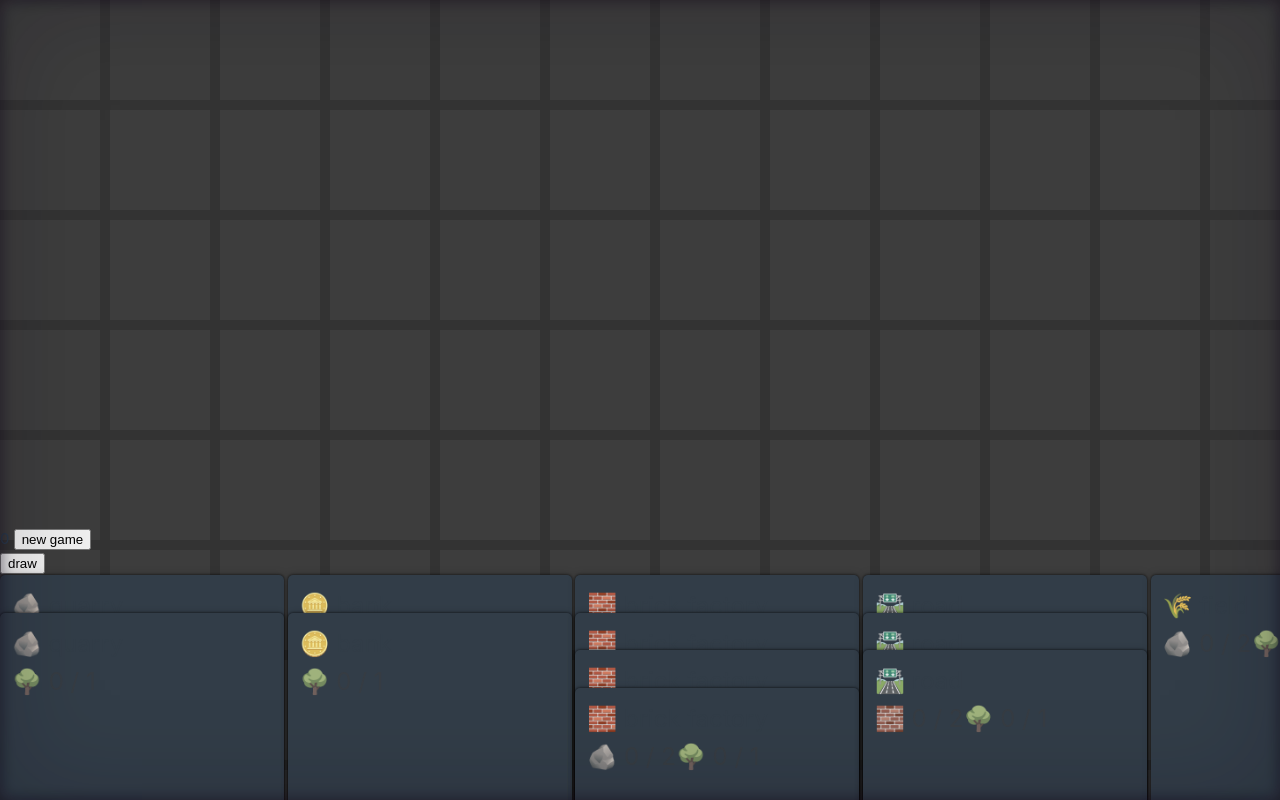
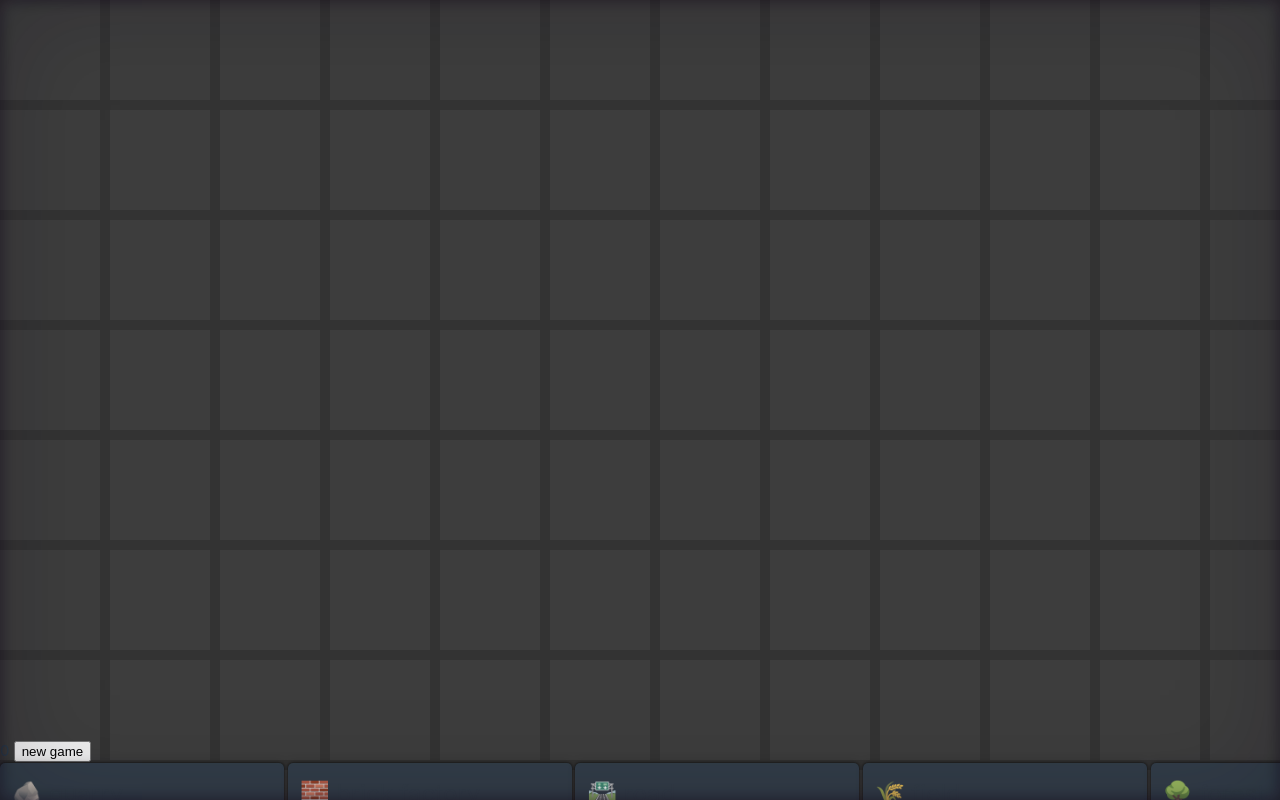
Before and after one commit to Ragnar-Oock/colon, a Vue app: page / in a window 1280 px wide. Built offline with nearby package versions, Linux system fonts and the light colour scheme.

Commit message:
feat: draw a card after each placement
remove the draw button, this is the start of creating a game loop

```diff
--- a/src/App.vue
+++ b/src/App.vue
@@ -34,7 +34,7 @@
 
 	onMounted(() => {
 		// initialiseGridAtRandom(5);
-		initializeHandAtRandom(21);
+		initializeHandAtRandom(7);
 	})
 
 	function newGame() {
--- a/src/components/hand-display.vue
+++ b/src/components/hand-display.vue
@@ -31,9 +31,6 @@
 		@drop.prevent="draggable.cancel()"
 		@dragover.prevent
 	>
-		<div>
-			<button @click="deckStore.draw()">draw</button>
-		</div>
 		<div class="stacks">
 			<StackDisplay v-for="stack in stacks" :stack/>
 		</div>
--- /dev/null
+++ b/src/event.helper.ts
@@ -0,0 +1,7 @@
+import emitter from "mitt";
+
+export type AppEvents = {
+	placed: undefined,
+}
+
+export const bus = emitter<AppEvents>();
--- a/src/stores/deck.store.ts
+++ b/src/stores/deck.store.ts
@@ -1,5 +1,6 @@
 import { defineStore } from "pinia";
 import { computed, reactive, ref } from "vue";
+import { bus } from "../event.helper";
 import { card, CardDescriptor, CardInstance } from "../helpers/card.helper";
 
 export const useDeckStore = defineStore('deck', () => {
@@ -73,6 +74,7 @@ export const useDeckStore = defineStore('deck', () => {
 
 	const totalPonderation = computed(() => deck.reduce((acc, {ponderation}) => acc + ponderation, 0));
 
+	bus.on('placed', () => draw())
 
 	return {
 		deck,
--- a/src/stores/grid.store.ts
+++ b/src/stores/grid.store.ts
@@ -1,5 +1,6 @@
 import { defineStore } from "pinia";
 import { computed, ComputedRef, ref, watchEffect } from "vue";
+import { bus } from "../event.helper";
 import { CardInstance, ScoreHelpers } from "../helpers/card.helper";
 import { loadMap, saveMap } from "../helpers/save.helper";
 import { addVec, toString, Vector2 } from "../helpers/vector.helper";
@@ -78,6 +79,8 @@ export const useGridStore = defineStore('grid', () => {
 		}
 		updateScore(card, at);
 		setCell(cell(at, card));
+
+		bus.emit('placed');
 		return true;
 	}
 
```
